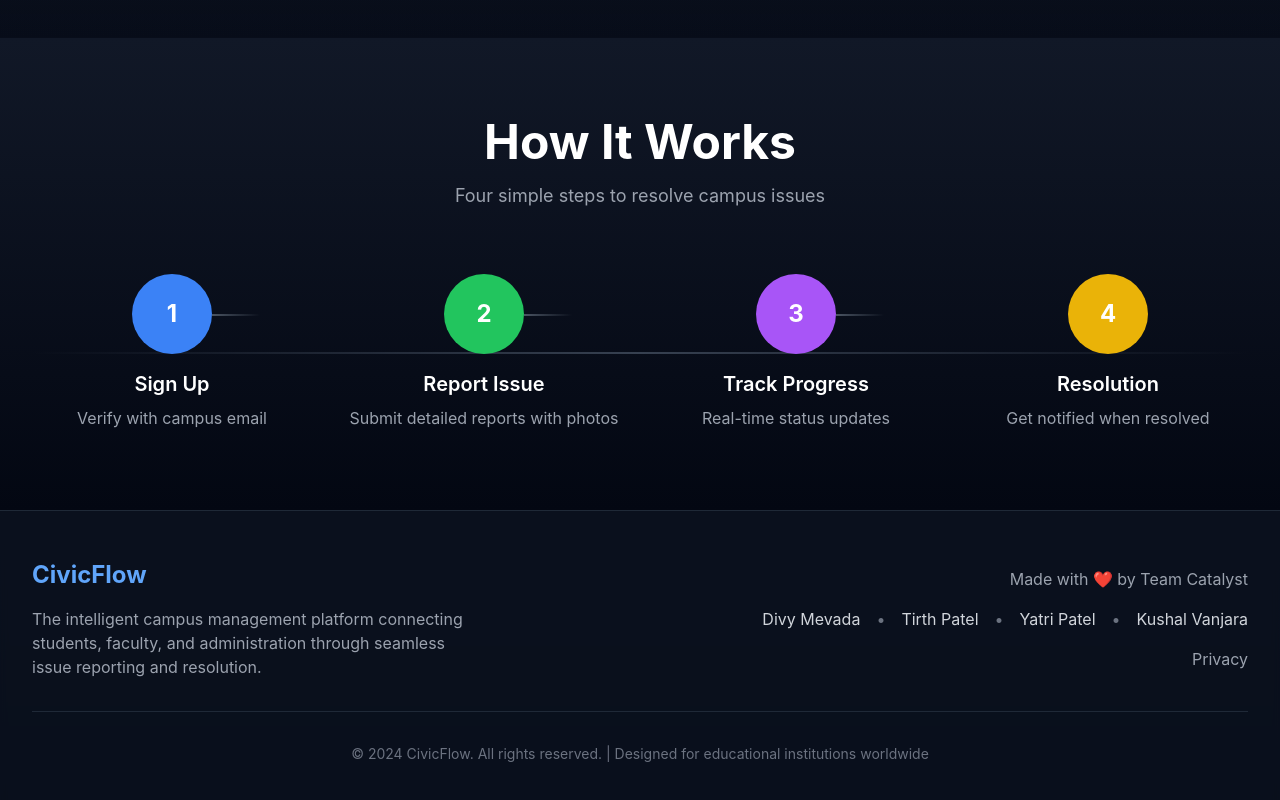
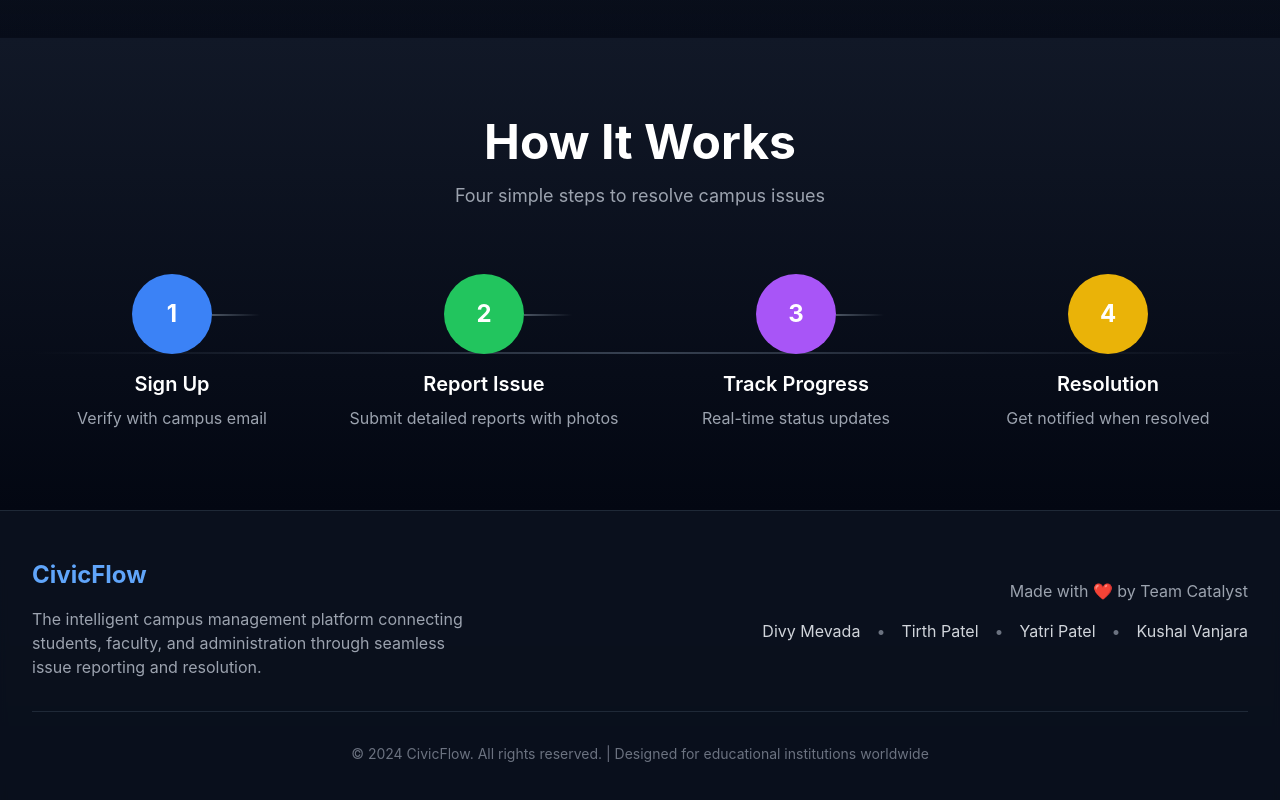
Before and after one commit to tirth1356/CivicFlow, a React (Vite) app: page / in a window 1280 px wide. Shown: the part 1406-2206 px from the top of the page. Built offline with nearby package versions, Linux system fonts and the light colour scheme; no server answers; the database is empty.

Commit message:
Update Home.jsx

```diff
--- a/src/pages/Home.jsx
+++ b/src/pages/Home.jsx
@@ -671,14 +671,6 @@ const Home = () => {
                 <span className="text-gray-500">•</span>
                 <span className="text-gray-300">Kushal Vanjara</span>
               </div>
-              <div className="flex justify-center lg:justify-end space-x-4">
-                <a
-                  href="#"
-                  className="text-gray-400 hover:text-white transition-colors"
-                >
-                  Privacy
-                </a>
-              </div>
             </div>
           </div>
 
```
